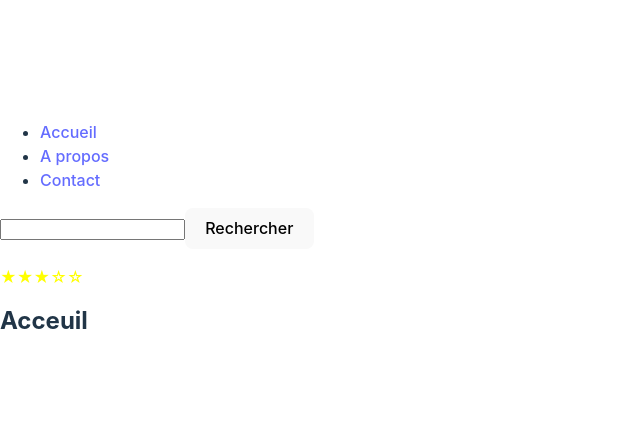
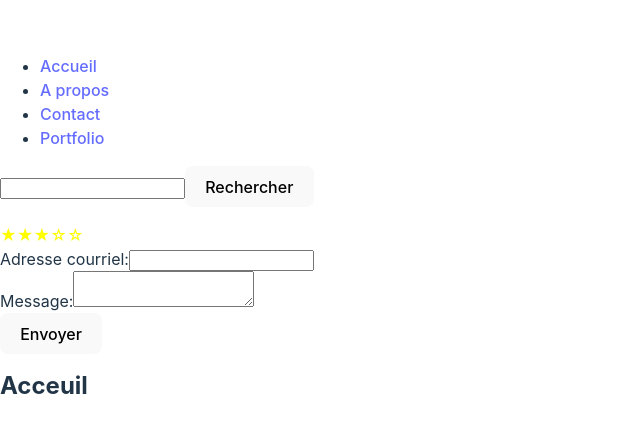
Before and after one commit to martindufresne/portfolio-react, a React (Vite) app: page / in a window 1280 px wide. Shown: the part 172-604 px from the top of the page, without its empty margins (0-640 px from the left). Built offline with nearby package versions, Linux system fonts and the light colour scheme.

Commit message:
add ContactForm

```diff
--- a/src/App.jsx
+++ b/src/App.jsx
@@ -2,6 +2,7 @@ import React from 'react'
 import StarRating from './components/StarRating'
 import Contact from './contents/Contact'
 import Search from './components/Search'
+import ContactForm from './components/ContactForm'
 import {
   BrowserRouter as Router,
   Routes,
@@ -32,10 +33,15 @@ function App() {
             <li>
             <Link to="/contact">Contact</Link>
             </li>
+            <li>
+            <Link to="/portfolio">Portfolio</Link>
+            </li>
           </ul>
         </nav>
         <div><Search/></div>
         <div><StarRating rating={3}/></div>
+        <div><ContactForm /></div>
+
 
         <Routes>
           <Route path="/apropos" element={<About />} />
--- /dev/null
+++ b/src/components/ContactForm.jsx
@@ -0,0 +1,34 @@
+import React, { useState } from 'react'
+
+function ContactForm() {
+    const [email, setEmail] = useState('');
+    const [message, setMessage] = useState('');
+    const [response, setResponse] = useState('');
+
+    const handleSubmit = (event) => {
+        event.preventDefault();
+        setResponse('Le formulaire a été envoyé avec succès');
+        setEmail('');
+        setMessage('');
+    }
+    return (
+        <div>
+            <form onSubmit={handleSubmit}>
+                <label>
+                    Adresse courriel:
+                    <input type="email" value={email} onChange={(e) => setEmail(e.target.value)} />
+                </label>
+                <br />
+                <label>
+                    Message:
+                    <textarea value={message} onChange={(e) => setMessage(e.target.value)}/>
+                </label>
+                <br />
+                <button type="submit">Envoyer</button>
+            </form>
+            { response && <p>{response}</p> }
+        </div>
+    )
+}
+
+export default ContactForm;
```
